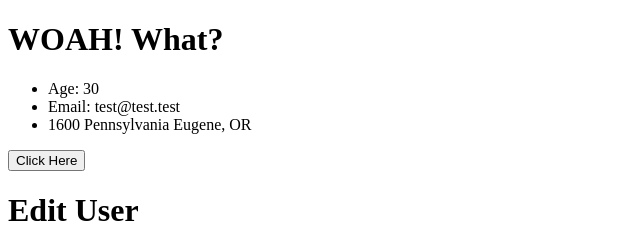
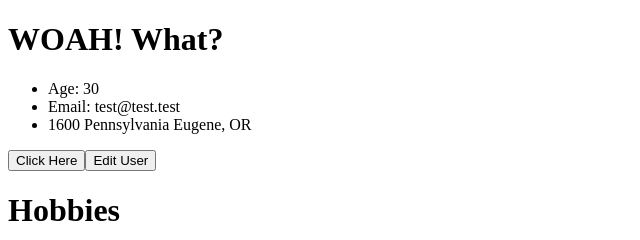
Before and after one commit to zanedr/angular4-tutorial, an Angular app: page / in a window 1280 px wide. Shown: the top 240 px of the page, without its empty margins (0-640 px from the left). Built offline with nearby package versions, Linux system fonts and the light colour scheme; no server answers.

Commit message:
use of ngIf to display form

```diff
--- a/src/app/components/user/user.component.html
+++ b/src/app/components/user/user.component.html
@@ -6,7 +6,9 @@
 </ul>
 
 <button (click)="onClick()">Click Here</button>
+<button (click)="toggleEdit()">Edit User</button>
 
+<div *ngIf=isEdit>
     <h1>Edit User</h1>
     <form>
         <div>
@@ -34,6 +36,7 @@
             <input type="text" [(ngModel)]="address.state" name="address.state">
         </div>
     </form>
+</div>
 
     <h1>
     Hobbies
--- a/src/app/components/user/user.component.ts
+++ b/src/app/components/user/user.component.ts
@@ -15,6 +15,7 @@ export class UserComponent implements OnInit {
   hobbies:string[];
   etc:any;
   posts:Post[];
+  isEdit:boolean = false;
 
   constructor(private dataService:DataService) {
     console.log('constructor')
@@ -61,6 +62,10 @@ export class UserComponent implements OnInit {
     }
     console.log(hobby);
   }
+
+  toggleEdit(){
+    this.isEdit = !this.isEdit;
+  }
 }
 
 interface Address{
```
Lines whose indentation alone changed are shown as unchanged.
